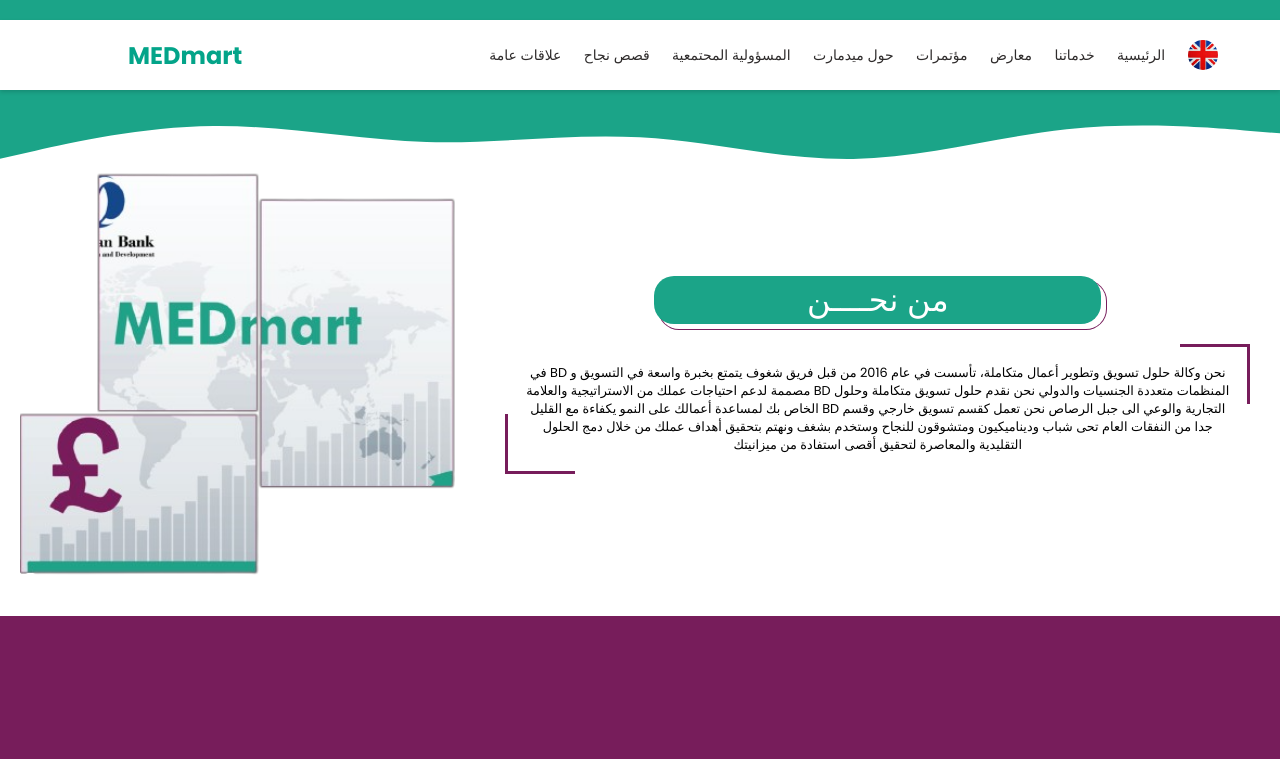
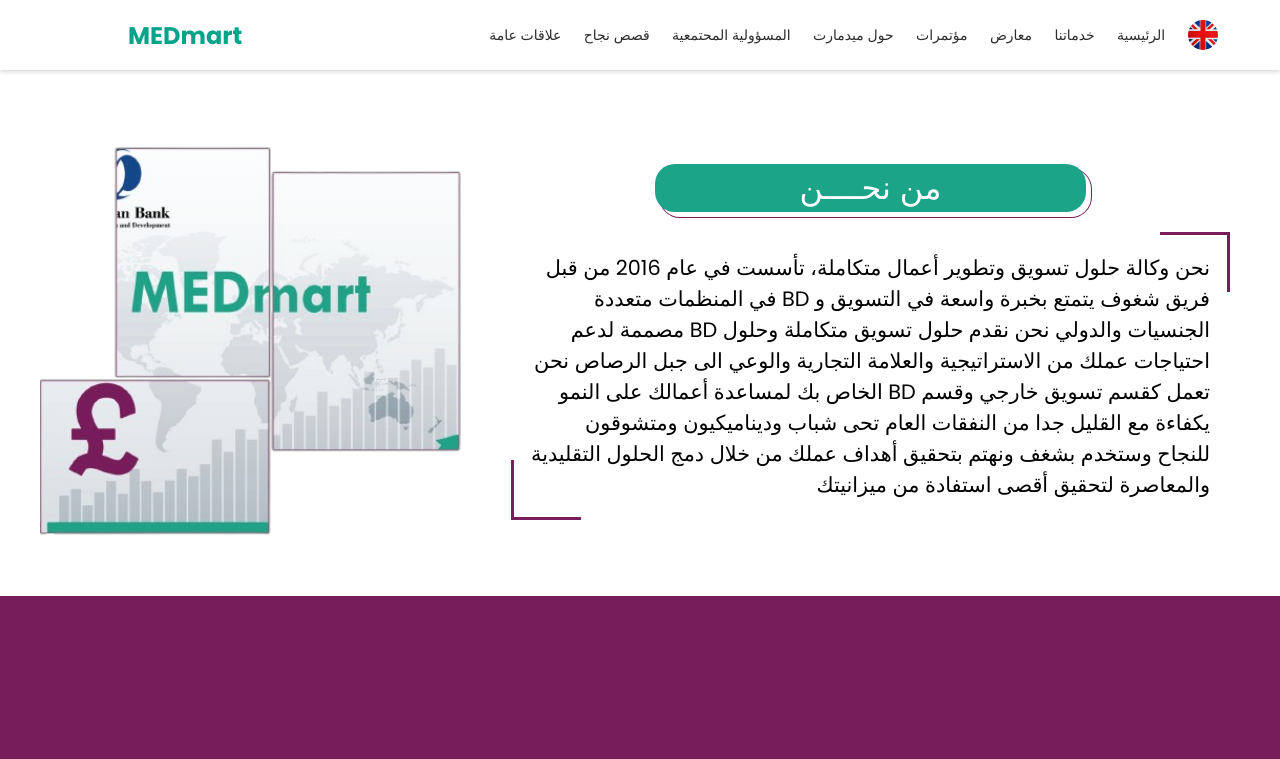
Before and after one commit to Ahmed-Elhalwagy/mid-1, a website built with Vite: page index.html in a window 1280 px wide. Shown: the top 759 px of the page. Built offline with nearby package versions, Linux system fonts and the light colour scheme; a web font is replaced by a local one.

Commit message:
fix styling bugs

```diff
--- a/index.html
+++ b/index.html
@@ -177,6 +177,7 @@
       background-color: var(--navbar-bg-color);
       left: 0;
       right: 0;
+      top: 0;
       box-shadow: 0 2px 4px rgba(0, 0, 0, 0.15);
     }
     .navbar-container {
@@ -325,10 +326,6 @@
 
     }
 
-    .headers{
-        translate: 0 20px;
-    }
-
     </style>
 
   <body>
@@ -372,11 +369,7 @@
 
 navbarLinksContainer.addEventListener("click", (e) => e.stopPropagation());
 navbarMenu.addEventListener("click", toggleNavbarVisibility);
-    </script>
-
-    <div class="curve-container">
-      <div class="spacer curve"></div>
-    </div>
+</script>
       <section class="section-1">
           <div class="image-container">
             <img alt="img" class="image" src="/about.png "/>
@@ -415,7 +408,7 @@
       </section>
     </div>
     <div class="btn-container">
-        <a href="#" class="btn"> <span> &#x3c; </span> الرجـــــوع</a>
+        <a href="#" class="btn">الرجـــــوع</a>
     </div>
 
 <section>
--- a/style.css
+++ b/style.css
@@ -14,22 +14,7 @@
 .container{
     width: 100%;
 }
-.spacer {
-    aspect-ratio: 16/9;
-    width: 100%;
-    background-repeat: no-repeat;
-    background-position: center;
-    background-size: cover;
-}
 
-.curve {
-    background-image: url('./curve.svg');
-}
-
-.curve-container{
-    height:0vh;
-    padding-bottom: 70px;
-}
 
 /* section {
     display: flex;
@@ -41,13 +26,13 @@
 } */
 
 .section-1 {
-    margin-top: 5%;
     display: flex;
     justify-content:space-around ;
     align-items: center;
     width: 100%;
     gap: 40px;
-    padding:20px;
+    padding:40px;
+    padding-top: 10%;
 }
 
 .section-1 .image-container{
@@ -80,6 +65,7 @@
     color: #FFF;
     border-radius: 20px;
     width: 60%;
+    padding: 0 10px;
     box-shadow: 5px 5px #FFF, 5px 5px 0px 1px #771d5b;
 }
 
@@ -90,13 +76,16 @@
     justify-content: center;
     align-items: center;
     gap:20px;
-    font-size: 0.8rem;
     position: relative;
+    font-size: 1.3rem;
     padding: 20px;
     height: 50%;
     width: 100%;
 }
 
+.main .paragraphes p {
+    text-align: start;
+}
 
 .before {
     content: "";
@@ -176,7 +165,10 @@
 }
 
 @media only screen and (max-width: 700px) {
-.main {
+    .section-1 {
+        padding-top: 20%;
+    }
+.main .paragraphes{
     font-size: 1rem;
 }
 }
```
